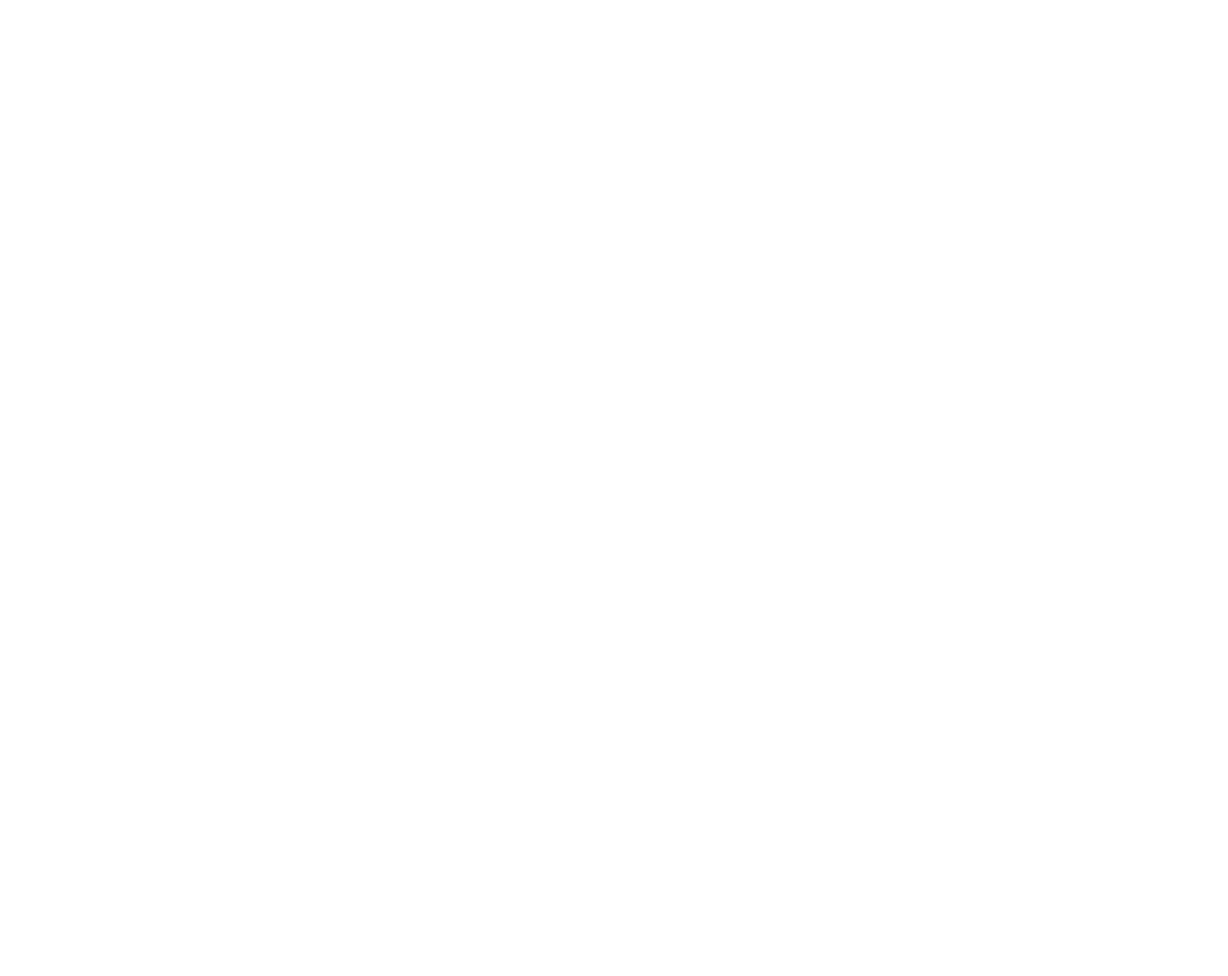
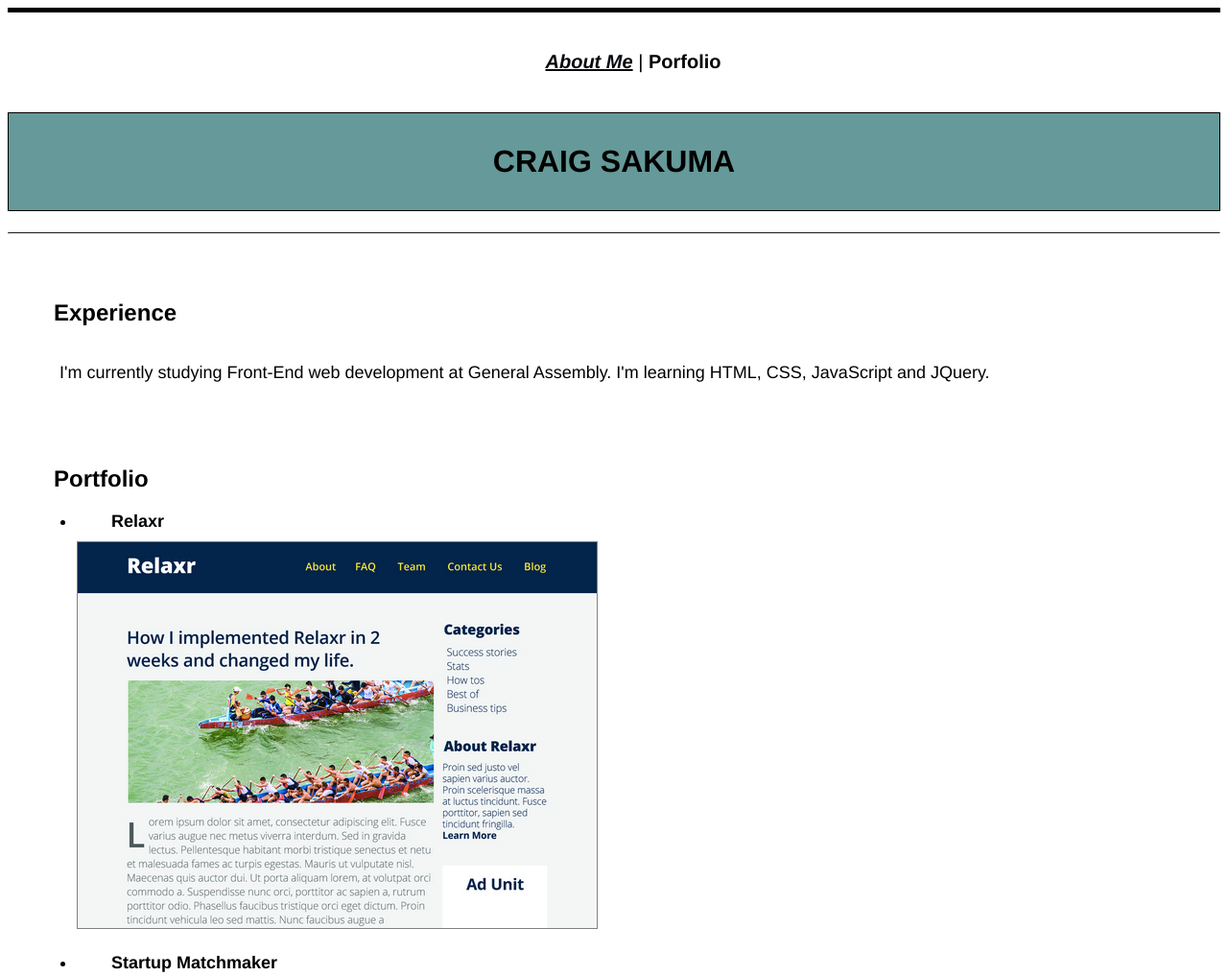
Before and after one commit to craigsakuma/FEWD, a plain HTML site: page personal-site/portfolio.html in a window 1280 px wide. Shown: the top 1017 px of the page at 96% size. Before the commit the page ends 800 px from the top, so only its background shows below. Drawn offline with Linux system fonts and the light colour scheme.

Commit message:
completed hw #1

```diff
--- a/personal-site/css/style.css
+++ b/personal-site/css/style.css
@@ -0,0 +1,72 @@
+*{
+	font-family: helvetica;
+}
+
+body{
+	text-align: center;
+	border-bottom: 5px solid;
+    border-top: 5px solid;
+
+}
+
+h1{
+	background-color: #669999;
+	text-transform: uppercase;
+	padding: 1em;
+	border: 1px solid;
+}
+
+h2{
+	text-align: left;
+	padding-left: 2em;
+	padding-top: 2em;
+}
+
+.navigation{
+	text-align: center;
+	font-size: 20px;
+	padding: 1em;
+}
+
+p{
+	background-color: white;
+	margin-left: 2em;
+	padding: 1em;
+	text-align: left;
+	font-size: 18px;
+}
+
+
+ul{
+	font-size: 18px;
+	text-align: left;
+	padding-left: 2em;
+}
+
+li{
+	margin-top: 20px;
+	margin-bottom:10px;
+	padding-left: 2em;
+	margin-left: 2em;
+}
+
+a{
+	font-weight: bold;
+	color: #05080C;
+	font-style: italic;
+}
+
+nav{
+	border-top: 1px solid gray;
+	padding: 20px;
+}
+
+hr{
+	border-top: 1px solid #222222;
+
+}
+
+img{
+	margin-left: 2em;
+	border: 1px solid gray;
+}
--- a/personal-site/portfolio.html
+++ b/personal-site/portfolio.html
@@ -1,9 +1,64 @@
 <!DOCTYPE html>
-<html>
+<html lang="en">
 <head>
-	<title>Portfolio</title>
+	  <meta charset="utf-8">
+      <meta name="description" content="Personal portfolio">
+      <meta name="keywords" content="html, css, front end, projects">
+
+	<title>Craig's Portfolio</title>
+
+	<link rel="stylesheet" href="css/style.css">
 </head>
+
 <body>
+	<p class="navigation">
+		<a href="index.html">About Me</a>
+		|
+		<strong>Porfolio</strong>
+	</p>
 
+	<h1>
+		Craig Sakuma
+	</h1>
+
+	<hr>
+		<h2>
+			Experience
+		</h2>
+
+		<p>
+			I'm currently studying Front-End web development at General Assembly.  I'm learning HTML, CSS, JavaScript and JQuery.
+		</p>
+
+		<h2>
+			Portfolio
+		</h2>
+
+		<ul>
+			<li><strong>Relaxr</strong></li>
+			<img src="images/relaxr_deliverable.png">
+			<li><strong>Startup Matchmaker</strong></li>
+			<img src="images/startup_matchmaker_deliverable.png">
+			<li><strong>Citipix</strong></li>
+			<img src="images/citipix_deliverable.png">
+		</ul>
+
+		<h2>
+			Education
+		</h2>
+
+		<ul>
+			<li>General Assembly - Product Management 1-week Intensive</li>
+			<li>General Assembly - Digital Marketing 1-week Intensive</li>
+			<li>General Assembly - UX Design 2-day Workshop</li>
+		</ul>
+	</hr>
+	<nav>
+		<a href="https://www.linkedin.com/in/craigsakuma/">Linkedin</a></li>
+		|
+		<a href="http://www.yelp.com/biz/quantsprout-san-francisco">Yelp</a></li>
+		|
+		<a href="https://www.youtube.com/watch?v=COQOzDtS0nM">Pit Boss Video</a></li>
+	</nav>
 </body>
 </html>
```
Also changed, not shown: personal-site/index.html (+31 -2 lines), personal-site/images/citipix_deliverable.png (added), personal-site/images/relaxr_deliverable.png (added), personal-site/images/startup_matchmaker_deliverable.png (added).
